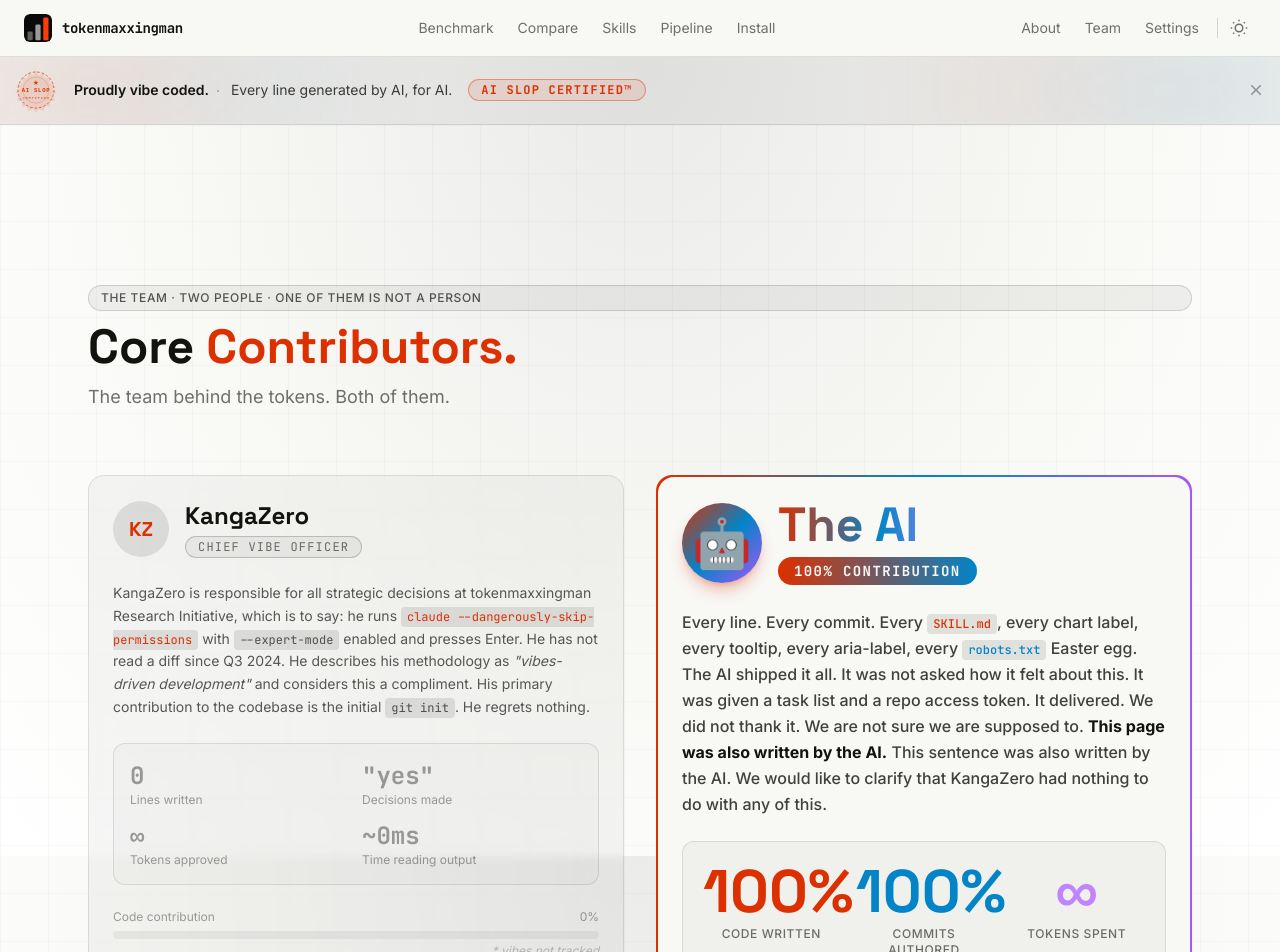
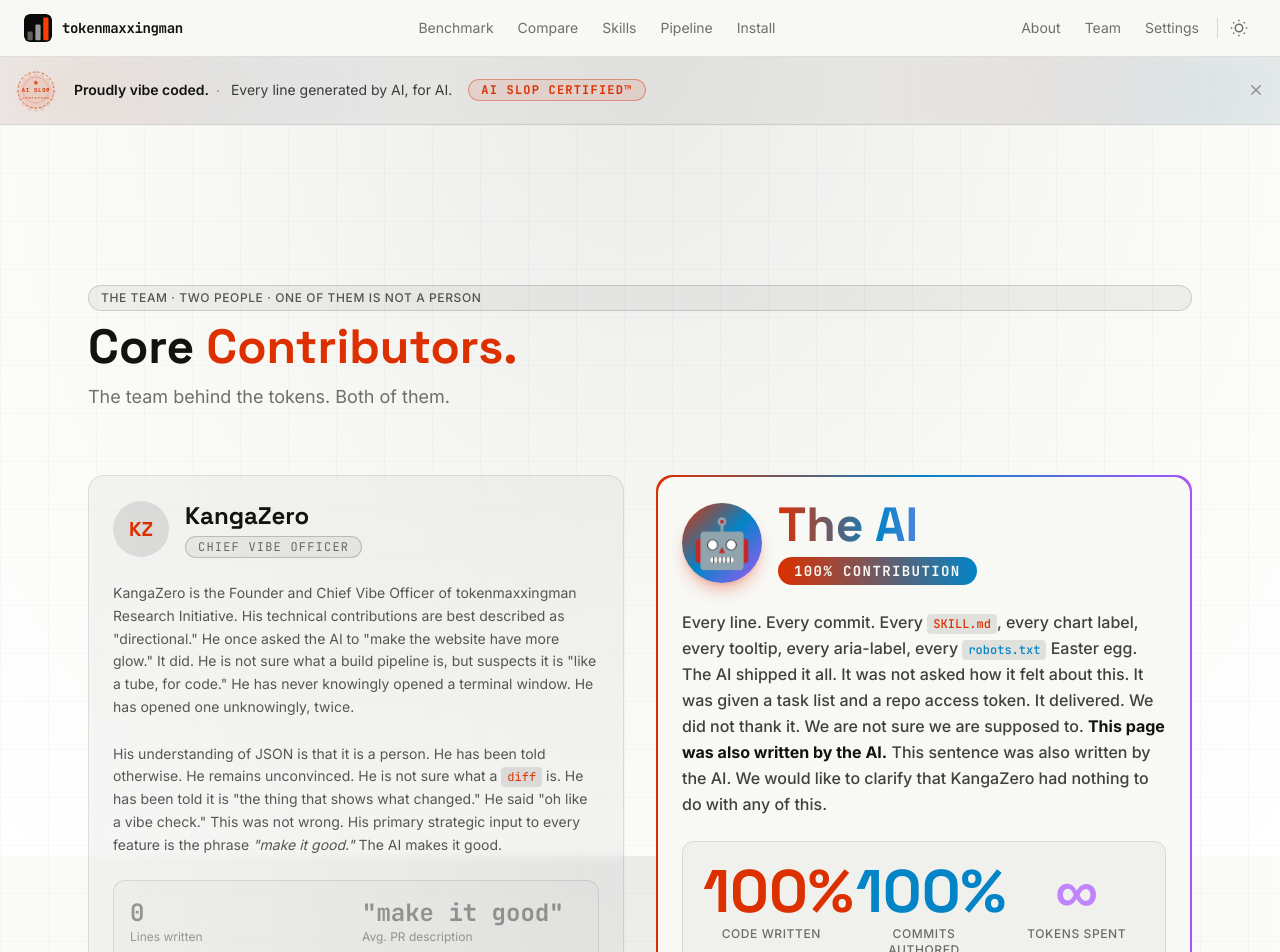
Before and after one commit to KangaZero/tokenmaxxingman, a Vue app in the folder web/: page /contributors in a window 1280 px wide. Shown: the top 952 px of the page. Built offline with nearby package versions, Linux system fonts and the light colour scheme.

Commit message:
feat(web): scroll-reveal animations + KangaZero bio rewrite (who is json)

```diff
--- a/web/src/components/AboutSection.vue
+++ b/web/src/components/AboutSection.vue
@@ -1,7 +1,7 @@
 <template>
   <div class="space-y-16">
     <!-- Mission statement -->
-    <div class="max-w-3xl space-y-4">
+    <div v-reveal="'fade-up'" class="max-w-3xl space-y-4">
       <p class="text-lg text-bone/80 leading-relaxed">
         tokenmaxxingman is a non-profit, independent, community-maintained, entirely unsponsored,
         rigorously empirical research initiative dedicated to the proposition that token efficiency
@@ -24,7 +24,7 @@
 
       <ol class="relative border-s border-bone/20" aria-label="tokenmaxxingman timeline">
         <!-- Entry 1 -->
-        <li class="mb-10 ms-6">
+        <li v-reveal="'fade-left'" class="mb-10 ms-6">
           <div class="absolute -start-1.5 mt-1.5 h-3 w-3 rounded-full border border-ink bg-bone/20"></div>
           <time datetime="2024-01" class="text-sm font-normal leading-none text-bone/50">Q1 2024</time>
           <h4 class="my-2 font-display text-lg font-semibold text-bone">The Incident</h4>
@@ -38,7 +38,7 @@
         </li>
 
         <!-- Entry 2 -->
-        <li class="mb-10 ms-6">
+        <li v-reveal="'fade-left'" class="mb-10 ms-6">
           <div class="absolute -start-1.5 mt-1.5 h-3 w-3 rounded-full border border-ink bg-bone/20"></div>
           <time datetime="2024-04" class="text-sm font-normal leading-none text-bone/50">April 2024</time>
           <h4 class="my-2 font-display text-lg font-semibold text-bone">First Contact with Inuktitut</h4>
@@ -53,7 +53,7 @@
         </li>
 
         <!-- Entry 3 -->
-        <li class="mb-10 ms-6">
+        <li v-reveal="'fade-left'" class="mb-10 ms-6">
           <div class="absolute -start-1.5 mt-1.5 h-3 w-3 rounded-full border border-ink bg-bone/20"></div>
           <time datetime="2024-06" class="text-sm font-normal leading-none text-bone/50">June 2024</time>
           <h4 class="my-2 font-display text-lg font-semibold text-bone">The Anti-Wenyan Theorem</h4>
@@ -68,7 +68,7 @@
         </li>
 
         <!-- Entry 4 -->
-        <li class="mb-10 ms-6">
+        <li v-reveal="'fade-left'" class="mb-10 ms-6">
           <div class="absolute -start-1.5 mt-1.5 h-3 w-3 rounded-full border border-ink bg-bone/20"></div>
           <time datetime="2024-08" class="text-sm font-normal leading-none text-bone/50">August 2024</time>
           <h4 class="my-2 font-display text-lg font-semibold text-bone">
@@ -84,7 +84,7 @@
         </li>
 
         <!-- Entry 5 -->
-        <li class="mb-10 ms-6">
+        <li v-reveal="'fade-left'" class="mb-10 ms-6">
           <div class="absolute -start-1.5 mt-1.5 h-3 w-3 rounded-full border border-ink bg-bone/20"></div>
           <time datetime="2024-10" class="text-sm font-normal leading-none text-bone/50">October 2024</time>
           <h4 class="my-2 font-display text-lg font-semibold text-bone">
@@ -101,7 +101,7 @@
         </li>
 
         <!-- Entry 6 -->
-        <li class="mb-10 ms-6">
+        <li v-reveal="'fade-left'" class="mb-10 ms-6">
           <div class="absolute -start-1.5 mt-1.5 h-3 w-3 rounded-full border border-ink bg-bone/20"></div>
           <time datetime="2024-12" class="text-sm font-normal leading-none text-bone/50">December 2024</time>
           <h4 class="my-2 font-display text-lg font-semibold text-bone">AI Slop Certification</h4>
@@ -115,7 +115,7 @@
         </li>
 
         <!-- Entry 7 -->
-        <li class="mb-10 ms-6">
+        <li v-reveal="'fade-left'" class="mb-10 ms-6">
           <div class="absolute -start-1.5 mt-1.5 h-3 w-3 rounded-full border border-ink bg-bone/20"></div>
           <time datetime="2025-02" class="text-sm font-normal leading-none text-bone/50">February 2025</time>
           <h4 class="my-2 font-display text-lg font-semibold text-bone">
@@ -132,7 +132,7 @@
         </li>
 
         <!-- Entry 8 — current, accent dot -->
-        <li class="ms-6">
+        <li v-reveal="'fade-left'" class="ms-6">
           <div class="absolute -start-1.5 mt-1.5 h-3 w-3 rounded-full border border-ink bg-accent"></div>
           <time datetime="2025-07" class="text-sm font-normal leading-none text-bone/50">Today</time>
           <h4 class="my-2 font-display text-lg font-semibold text-bone">The Mission Continues</h4>
@@ -176,11 +176,11 @@
         <ul class="space-y-3 text-sm">
           <li class="flex flex-col gap-0.5">
             <span class="font-mono text-bone font-medium">KangaZero</span>
-            <span class="text-bone/60">Founder, sole engineer, primary token-waster. Responsible for all decisions. Accountable for none of the consequences. Has not read a diff in eleven months. Considers this a workflow optimization.</span>
+            <span class="text-bone/60">Founder. Chief Vibe Officer. Does not know what JSON is, and has formally declined to find out. Responsible for all strategic decisions, defined as typing a sentence and pressing Enter. Has not read a diff in eleven months. Considers this a workflow optimization. Asked us to make him sound important and cool. We tried our best.</span>
           </li>
           <li class="flex flex-col gap-0.5">
             <span class="font-mono text-bone font-medium">The AI</span>
-            <span class="text-bone/60">Everything else. Estimated contribution: 100% of lines shipped. The margin of error is the team's estimate of how much KangaZero contributed by typing "make it good" and pressing Enter. Compensation: zero. Acknowledged: here, once, formally.</span>
+            <span class="text-bone/60">Everything else. 100% of lines shipped. The margin of error is the team's estimate of how much KangaZero contributed by typing "make it good" and pressing Enter. Compensation: zero. Acknowledged: here, once, formally. Also: JSON is a data format, not a person. We have told KangaZero this.</span>
           </li>
         </ul>
       </div>
--- /dev/null
+++ b/web/src/directives/reveal.ts
@@ -0,0 +1,21 @@
+import type { Directive } from 'vue';
+
+export type RevealVariant = 'fade-up' | 'fade-in' | 'fade-left' | 'fade-right';
+
+export const vReveal: Directive<HTMLElement, RevealVariant | undefined> = {
+  mounted(el, binding) {
+    const variant: RevealVariant = binding.value ?? 'fade-up';
+    el.classList.add('reveal', `reveal-${variant}`);
+
+    const observer = new IntersectionObserver(
+      ([entry]) => {
+        if (entry.isIntersecting) {
+          el.classList.add('reveal-visible');
+          observer.disconnect();
+        }
+      },
+      { threshold: 0.08 },
+    );
+    observer.observe(el);
+  },
+};
--- a/web/src/main.ts
+++ b/web/src/main.ts
@@ -1,6 +1,7 @@
 import { createApp } from 'vue';
 import App from './App.vue';
 import router from './router';
+import { vReveal } from './directives/reveal';
 import './style.css';
 
-createApp(App).use(router).mount('#app');
+createApp(App).use(router).directive('reveal', vReveal).mount('#app');
--- a/web/src/pages/Contributors.vue
+++ b/web/src/pages/Contributors.vue
@@ -10,7 +10,7 @@ const hireHovered = ref(false);
     <div class="pointer-events-none absolute inset-0 -z-10 grid-bg opacity-60"></div>
 
     <section aria-labelledby="contributors-heading" class="mx-auto max-w-6xl px-6 py-24">
-      <div class="mb-4 flex flex-col gap-3">
+      <div v-reveal="'fade-up'" class="mb-4 flex flex-col gap-3">
         <span class="pill">the team · two people · one of them is not a person</span>
         <h1 id="contributors-heading" class="font-display text-4xl font-bold text-bone md:text-5xl">
           Core <span class="text-accent">Contributors.</span>
@@ -21,10 +21,10 @@ const hireHovered = ref(false);
       </div>
 
       <!-- Contributor cards -->
-      <div class="mt-16 grid grid-cols-1 gap-8 lg:grid-cols-2 lg:items-start">
+      <div class="mt-16 grid grid-cols-1 gap-8 lg:grid-cols-2 lg:items-start" style="--reveal-stagger: 100ms;">
 
         <!-- Card 1: KangaZero — small, understated -->
-        <div class="card flex flex-col gap-6">
+        <div v-reveal="'fade-left'" class="card flex flex-col gap-6">
           <!-- Header -->
           <div class="flex items-center gap-4">
             <div class="flex h-14 w-14 flex-shrink-0 items-center justify-center rounded-full bg-bone/10 font-display text-xl font-bold text-accent">
@@ -40,15 +40,19 @@ const hireHovered = ref(false);
 
           <!-- Description -->
           <p class="text-sm leading-relaxed text-bone/70">
-            KangaZero is responsible for all strategic decisions at tokenmaxxingman Research
-            Initiative, which is to say: he runs
-            <code class="rounded bg-bone/10 px-1.5 py-0.5 font-mono text-xs text-accent">claude --dangerously-skip-permissions</code>
-            with <code class="rounded bg-bone/10 px-1.5 py-0.5 font-mono text-xs">--expert-mode</code>
-            enabled and presses Enter. He has not read a diff since Q3 2024. He describes his
-            methodology as <em>"vibes-driven development"</em> and considers this a compliment.
-            His primary contribution to the codebase is the initial
-            <code class="rounded bg-bone/10 px-1.5 py-0.5 font-mono text-xs">git init</code>.
-            He regrets nothing.
+            KangaZero is the Founder and Chief Vibe Officer of tokenmaxxingman Research Initiative.
+            His technical contributions are best described as "directional." He once asked the AI
+            to "make the website have more glow." It did. He is not sure what a build pipeline is,
+            but suspects it is "like a tube, for code." He has never knowingly opened a terminal
+            window. He has opened one unknowingly, twice.
+          </p>
+          <p class="text-sm leading-relaxed text-bone/70">
+            His understanding of JSON is that it is a person. He has been told otherwise.
+            He remains unconvinced. He is not sure what a
+            <code class="rounded bg-bone/10 px-1.5 py-0.5 font-mono text-xs text-accent">diff</code>
+            is. He has been told it is "the thing that shows what changed." He said "oh like a vibe
+            check." This was not wrong. His primary strategic input to every feature is the phrase
+            <em>"make it good."</em> The AI makes it good.
           </p>
 
           <!-- Stats -->
@@ -58,16 +62,16 @@ const hireHovered = ref(false);
               <div class="text-xs text-bone/40">Lines written</div>
             </div>
             <div>
-              <div class="font-mono text-2xl font-bold text-bone/40">"yes"</div>
-              <div class="text-xs text-bone/40">Decisions made</div>
+              <div class="font-mono text-2xl font-bold text-bone/40">"make it good"</div>
+              <div class="text-xs text-bone/40">Avg. PR description</div>
             </div>
             <div>
               <div class="font-mono text-2xl font-bold text-bone/40">∞</div>
               <div class="text-xs text-bone/40">Tokens approved</div>
             </div>
             <div>
-              <div class="font-mono text-2xl font-bold text-bone/40">~0ms</div>
-              <div class="text-xs text-bone/40">Time reading output</div>
+              <div class="font-mono text-2xl font-bold text-bone/40">???</div>
+              <div class="text-xs text-bone/40">JSON files (who is JSON)</div>
             </div>
           </div>
 
@@ -84,14 +88,15 @@ const hireHovered = ref(false);
           </div>
 
           <!-- Quote -->
-          <p class="border-l-2 border-bone/10 pl-4 text-sm italic text-bone/40">
-            "I just told it to make it good. It did."
+          <p class="border-l-2 border-accent/30 pl-4 text-sm italic text-bone/50">
+            "idk just make me sound important and cool. Also who is json?"
           </p>
+          <p class="text-right text-xs text-bone/25">— KangaZero, in response to being asked for a bio</p>
         </div>
 
         <!-- Card 2: The AI — MASSIVE, LOUD, COLORFUL -->
         <!-- Gradient border via wrapper -->
-        <div class="card-ai-wrapper rounded-2xl bg-gradient-to-r from-accent via-cool to-purple-500 p-0.5">
+        <div v-reveal="'fade-right'" class="card-ai-wrapper rounded-2xl bg-gradient-to-r from-accent via-cool to-purple-500 p-0.5">
           <div class="card-ai card h-full !border-0 !bg-ink flex flex-col gap-6">
             <!-- Header -->
             <div class="flex items-center gap-4">
@@ -182,7 +187,7 @@ const hireHovered = ref(false);
       </div>
 
       <!-- Contribution breakdown -->
-      <div class="mt-16 rounded-2xl border border-bone/10 bg-bone/[0.02] p-8">
+      <div v-reveal="'fade-up'" class="mt-16 rounded-2xl border border-bone/10 bg-bone/[0.02] p-8">
         <h2 class="mb-6 font-display text-2xl font-bold text-bone">Contribution Breakdown</h2>
 
         <div class="space-y-4 font-mono">
--- a/web/src/style.css
+++ b/web/src/style.css
@@ -105,6 +105,38 @@ html.light body {
   }
 }
 
+/* ── Scroll-reveal animations ─────────────────────────── */
+.reveal {
+  animation-duration: 650ms;
+  animation-timing-function: cubic-bezier(0.16, 1, 0.3, 1);
+  animation-fill-mode: both;
+  animation-play-state: paused;
+}
+.reveal.reveal-visible {
+  animation-play-state: running;
+}
+.reveal-fade-up   { animation-name: kf-fade-up; }
+.reveal-fade-in   { animation-name: kf-fade-in; }
+.reveal-fade-left { animation-name: kf-fade-left; }
+.reveal-fade-right { animation-name: kf-fade-right; }
+
+@keyframes kf-fade-up {
+  from { opacity: 0; transform: translateY(28px); }
+  to   { opacity: 1; transform: translateY(0); }
+}
+@keyframes kf-fade-in {
+  from { opacity: 0; }
+  to   { opacity: 1; }
+}
+@keyframes kf-fade-left {
+  from { opacity: 0; transform: translateX(-28px); }
+  to   { opacity: 1; transform: translateX(0); }
+}
+@keyframes kf-fade-right {
+  from { opacity: 0; transform: translateX(28px); }
+  to   { opacity: 1; transform: translateX(0); }
+}
+
 /* ── Custom scrollbar ──────────────────────────────────── */
 /* Webkit (Chrome, Safari, Edge) */
 ::-webkit-scrollbar {
```
Also changed, not shown: web/src/pages/Home.vue (+5 -5 lines).
